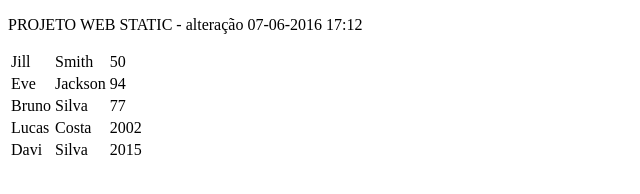
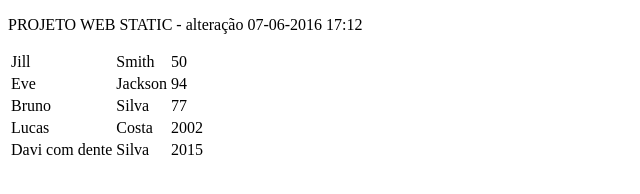
Before and after one commit to brunojose1977/projeto-web2-teste-no-ubunto, a plain HTML site: page WebContent/index.html in a window 1280 px wide. Shown: the whole page, without its empty margins (0-640 px from the left). Drawn offline with Linux system fonts and the light colour scheme.

Commit message:
Testando o Jenkins

```diff
--- a/WebContent/index.html
+++ b/WebContent/index.html
@@ -28,7 +28,7 @@
 	    <td>2002</td>
 	  </tr>
 	  <tr>
-	    <td>Davi</td>
+	    <td>Davi com dente</td>
 	    <td>Silva</td>
 	    <td>2015 </td>
 	  </tr>
```
